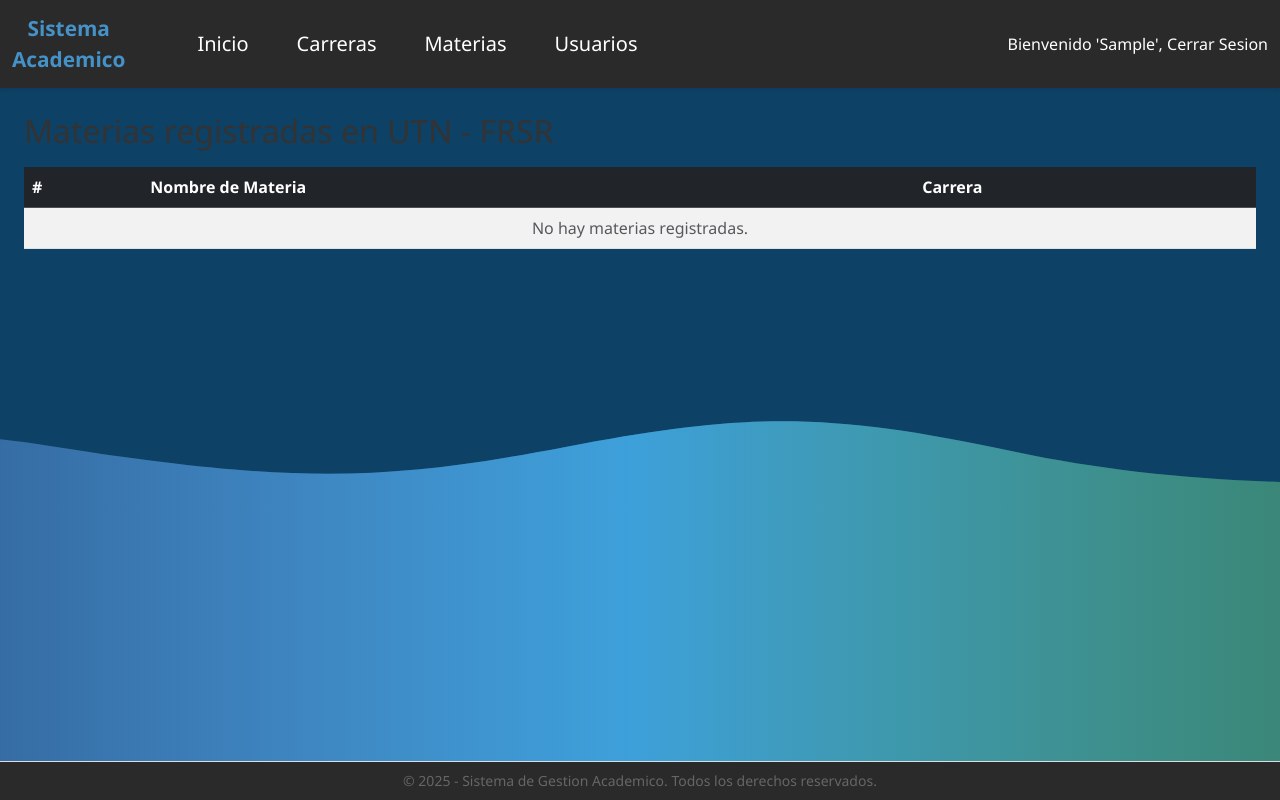
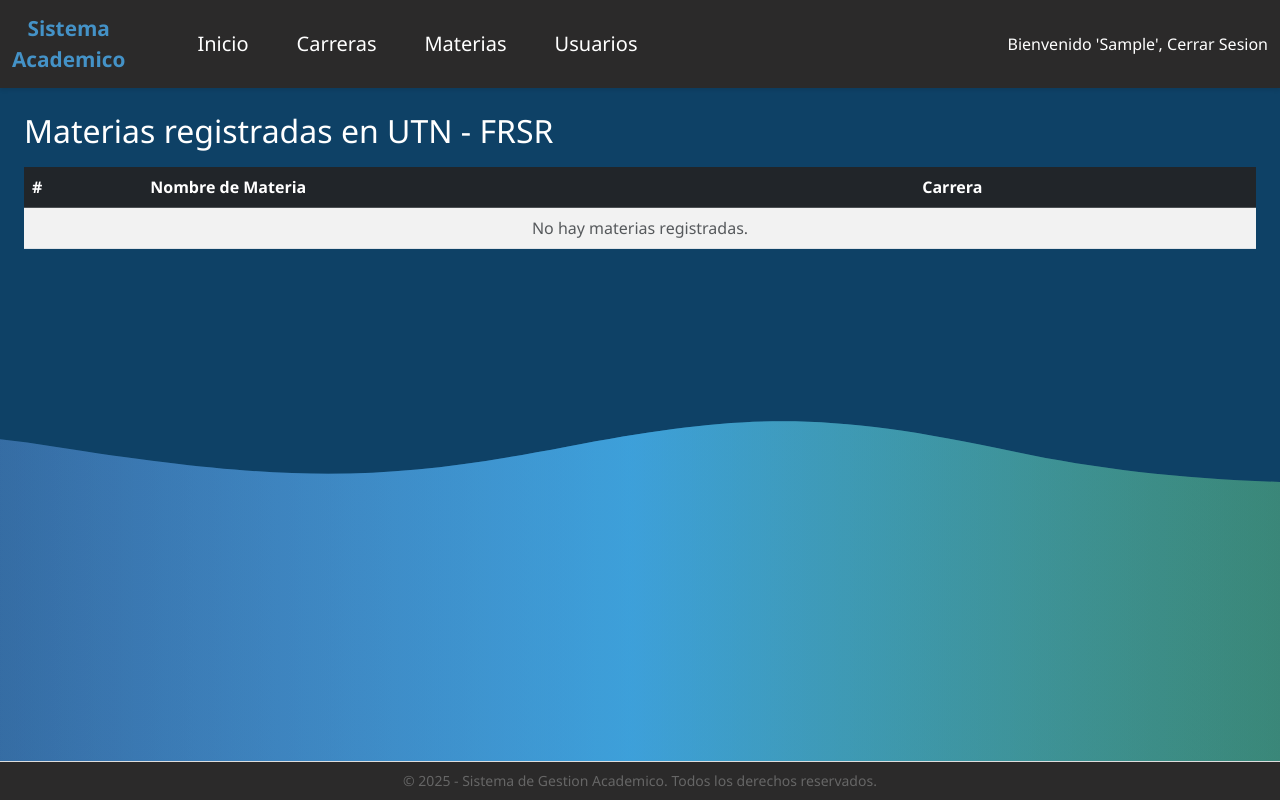
Before and after one commit to UTN-BDA/gestion_academica, a Django app: page /administration/materias/ in a window 1280 px wide. Run offline with Django 4.2, Linux system fonts and the light colour scheme; the visitor is signed in with stand-in values (Sample User, id 1); data that the repository does not hold is empty.

Commit message:
modifico front materias

```diff
--- a/app/static/base_admin.css
+++ b/app/static/base_admin.css
@@ -46,3 +46,7 @@ svg {
 .titulo-carreras {
     color: white;
 }
+
+.titulo-materias {
+    color: white;
+}
--- a/materias/templates/materias_admin.html
+++ b/materias/templates/materias_admin.html
@@ -1,7 +1,7 @@
 {% extends 'app/base_admin.html' %}
 
 {% block content %}
-<h2>Materias registradas en UTN - FRSR</h2>
+<h2 class="titulo-materias">Materias registradas en UTN - FRSR</h2>
 
 <table class="table table-striped mt-3">
     <thead class="table-dark">
```
